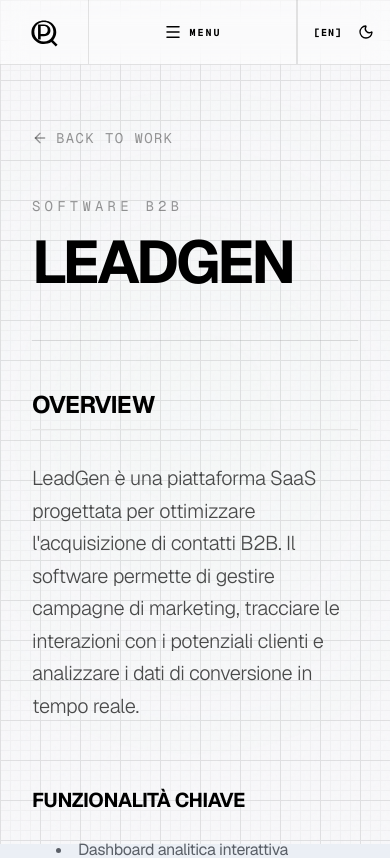
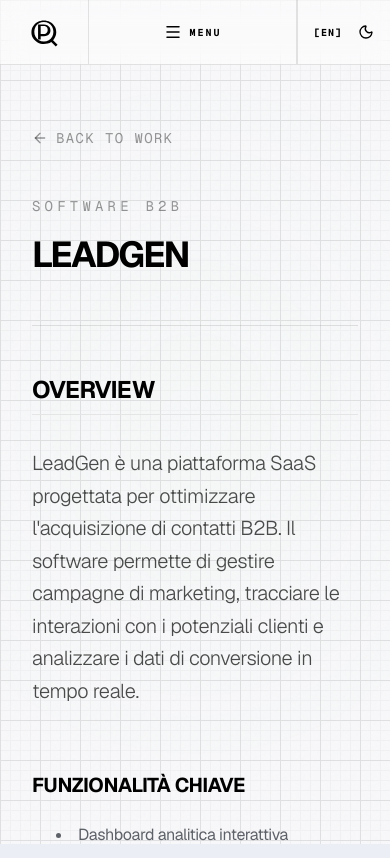
Before and after one commit to pierquarta25/getpierfilippo.com, a Next.js app: page /work/leadgen in a window 390 px wide. Shown: the top 858 px of the page. Built offline with nearby package versions, Linux system fonts and the light colour scheme.

Commit message:
responsive fatta

```diff
--- a/src/components/sharlee/ProjectLayout.tsx
+++ b/src/components/sharlee/ProjectLayout.tsx
@@ -44,7 +44,7 @@ export const ProjectLayout = ({
             <span className="text-sm font-mono uppercase tracking-[0.3em] text-black/40 dark:text-white/40 mb-4 block">
               {category}
             </span>
-            <h1 className="text-6xl md:text-8xl font-bold uppercase tracking-tighter leading-none text-black dark:text-white">
+            <h1 className="text-4xl md:text-8xl font-bold uppercase tracking-tighter leading-tight md:leading-none text-black dark:text-white break-all md:break-normal">
               {title}
             </h1>
           </div>
```
